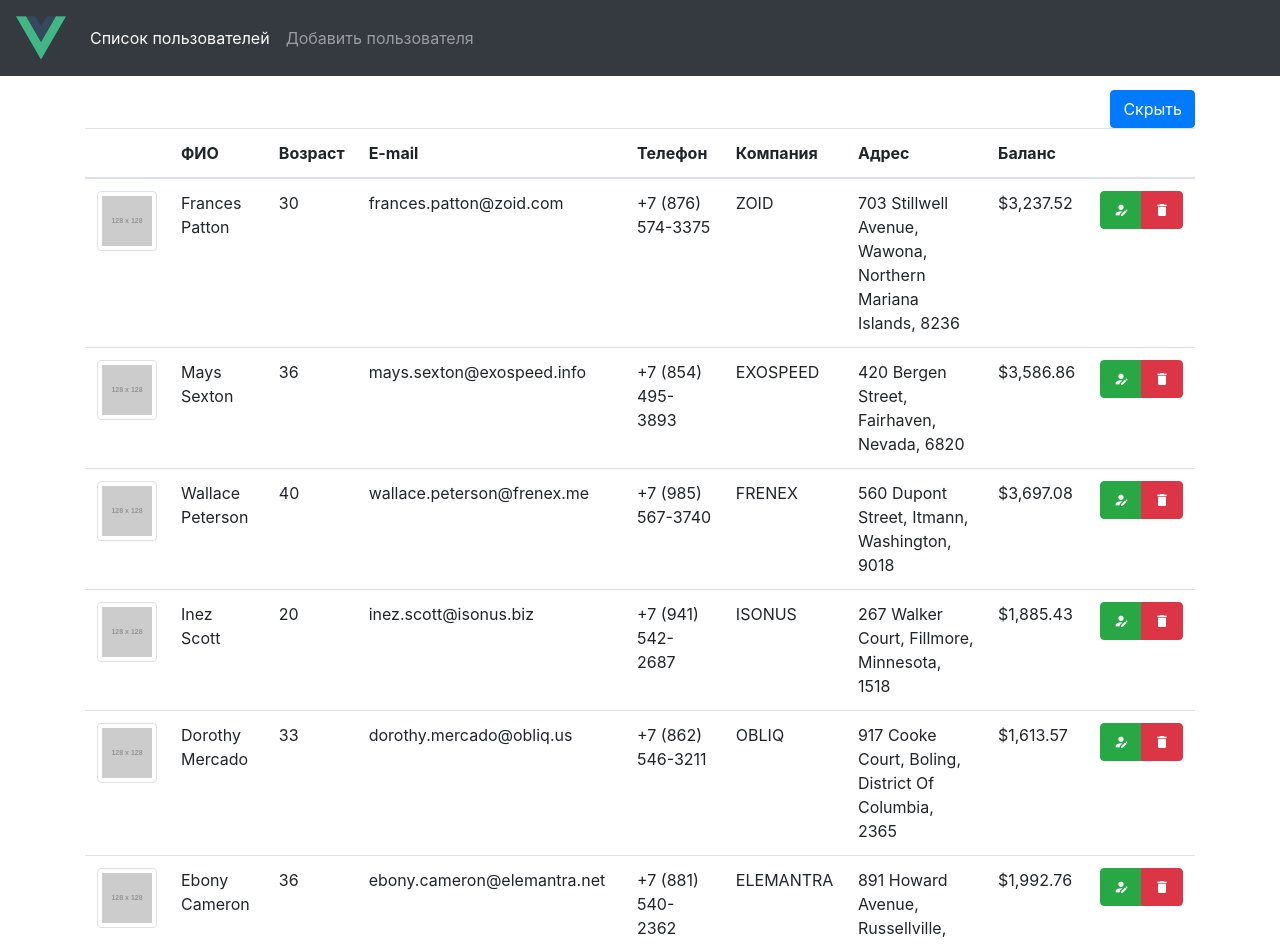
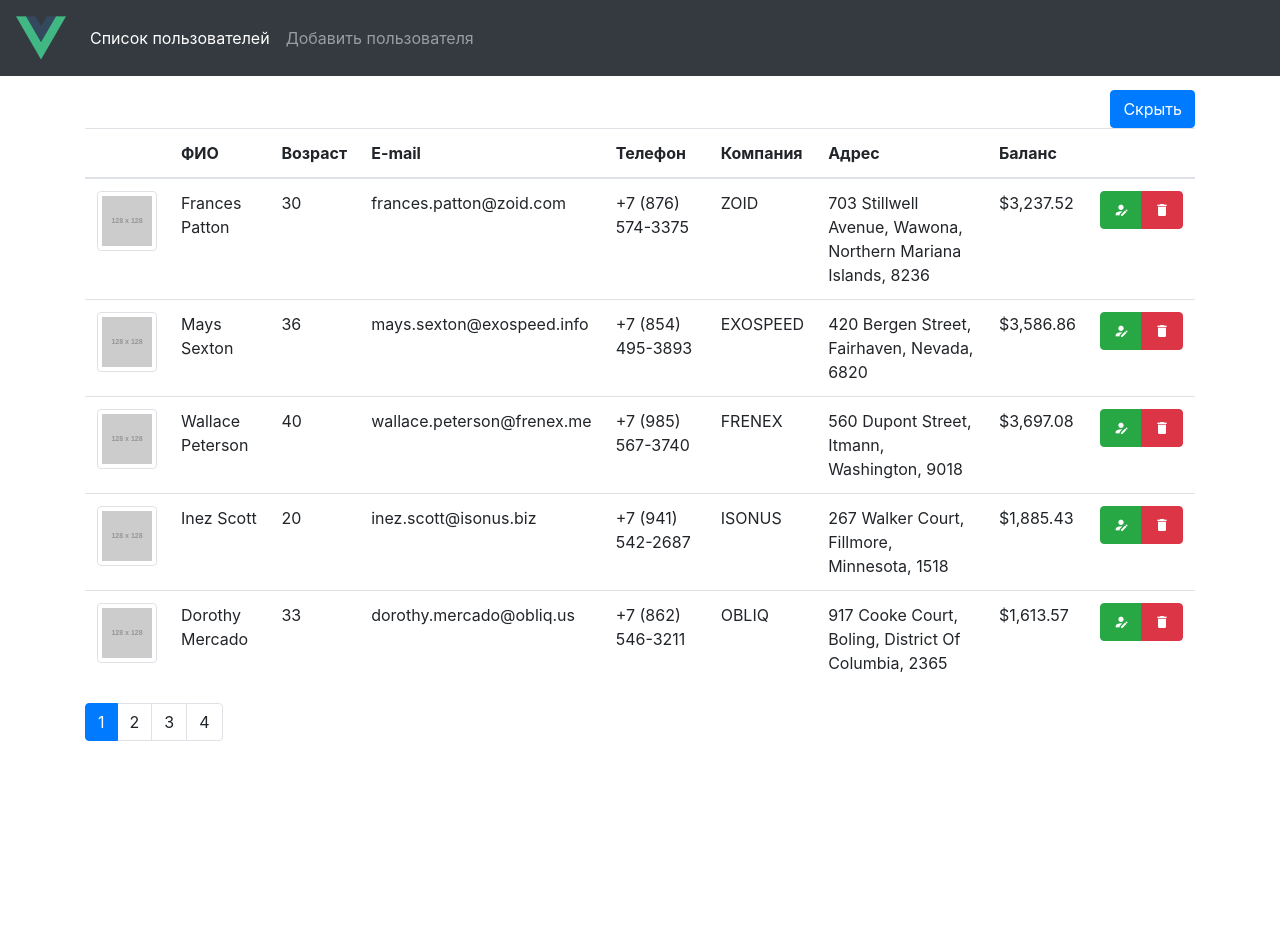
Before and after one commit to avetchinina/vue-project, a Vue app: page /users in a window 1280 px wide. Shown: the top 944 px of the page. After the commit the page ends 800 px from the top, so only its background shows below. Built offline with nearby package versions, Linux system fonts and the light colour scheme; data requests are answered from the project's data file.

Commit message:
сделана простая пагинация

```diff
--- a/src/components/UserList.vue
+++ b/src/components/UserList.vue
@@ -22,7 +22,7 @@
         </tr>
       </thead>
       <tbody>
-        <tr v-for="user in localUsers" :key="user.id">
+        <tr v-for="user in filteredUsers" :key="user.id">
           <td><img :src="user.picture" class="img-thumbnail" /></td>
           <td>{{ getFullName(user) }}</td>
           <td>{{ user.age }}</td>
@@ -48,6 +48,16 @@
         </tr>
       </tbody>
     </table>
+    <ul class="pagination">
+      <li
+        v-for="num in pageCount"
+        :key="num"
+        class="page-item"
+        :class="{ active: num === currentPage }"
+      >
+        <a class="page-link" :data-href="num" @click="changePage">{{ num }}</a>
+      </li>
+    </ul>
   </div>
 </template>
 
@@ -64,17 +74,30 @@ export default {
     users: {
       required: true,
       type: Array
+    },
+    size: {
+      type: Number,
+      default: 5
     }
   },
   data: () => ({
     isShow: true,
-    localUsers: null
+    localUsers: null,
+    currentPage: 1
   }),
+  computed: {
+    pageCount() {
+      return Math.round(this.localUsers.length / this.size)
+    },
+    filteredUsers() {
+      let startPos = (this.currentPage - 1) * this.size
+      return this.localUsers.slice(startPos, startPos + this.size)
+    }
+  },
   watch: {
     localUsers: {
       deep: true,
       handler() {
-        console.log(this.localUsers)
         this.$emit('change-users', this.localUsers)
       }
     }
@@ -92,6 +115,9 @@ export default {
     deleteUser(id) {
       axios.delete('http://localhost:3000/users/' + id)
       this.localUsers = this.localUsers.filter(user => user.id !== id)
+    },
+    changePage(event) {
+      this.currentPage = +event.target.dataset.href
     }
   }
 }
```
